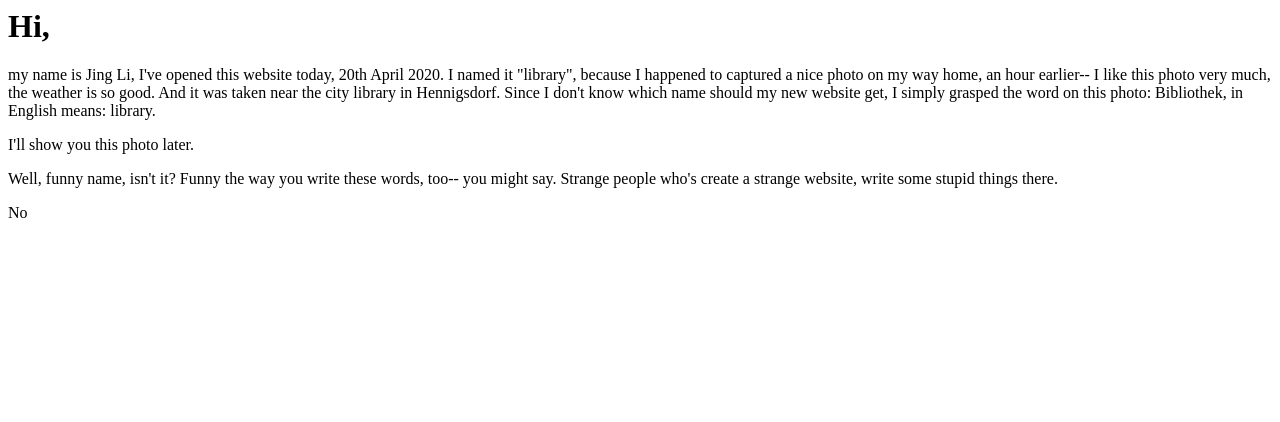
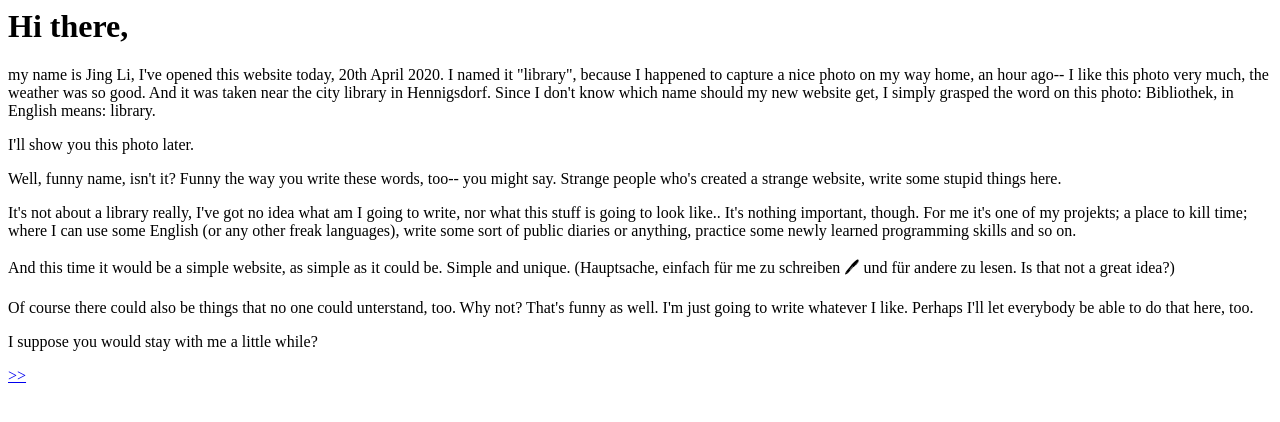
Before and after one commit to homo-felix/library, a plain HTML site: page index.html in a window 1280 px wide. Drawn offline with Linux system fonts and the light colour scheme.

Commit message:
Update index.html

```diff
--- a/index.html
+++ b/index.html
@@ -1,13 +1,22 @@
 <html>
 <body>
-<h1>Hi,
+<h1>Hi there,
 </h1>
-<p>my name is Jing Li, I've opened this website today, 20th April 2020. I named it "library", because I happened to captured a nice photo on my way home, an hour earlier-- I like this photo very much, the weather is so good. And it was taken near the city library in Hennigsdorf. Since I don't know which name should my new website get, I simply grasped the word on this photo: Bibliothek, in English means: library.
+<p>my name is Jing Li, I've opened this website today, 20th April 2020. I named it "library", because I happened to capture a nice photo on my way home, an hour ago-- I like this photo very much, the weather was so good. And it was taken near the city library in Hennigsdorf. Since I don't know which name should my new website get, I simply grasped the word on this photo: Bibliothek, in English means: library.
 </p>
 <p>I'll show you this photo later.
 </p>
-<p>Well, funny name, isn't it? Funny the way you write these words, too-- you might say. Strange people who's create a strange website, write some stupid things there.
+<p>Well, funny name, isn't it? Funny the way you write these words, too-- you might say. Strange people who's created a strange website, write some stupid things here.
 </p>
-<p> No
+<p>It's not about a library really, I've got no idea what am I going to write, nor what this stuff is going to look like.. It's nothing important, though.
+For me it's one of my projekts; a place to kill time; where I can use some English (or any other freak languages), write some sort of public diaries or anything, practice some newly learned programming skills and so on.
+</p>
+<p>And this time it would be a simple website, as simple as it could be. Simple and unique. (Hauptsache, einfach für me zu schreiben 🖊 und für andere zu lesen. Is that not a great idea?)
+</p>
+<p>Of course there could also be things that no one could unterstand, too. Why not? That's funny as well. I'm just going to write whatever I like. Perhaps I'll let everybody be able to do that here, too.
+</p>
+<p>I suppose you would stay with me a little while?
+</p>
+<a href="https://homo-felix.github.io/library/a.html">>></a>
 </body>
 </html>
```
